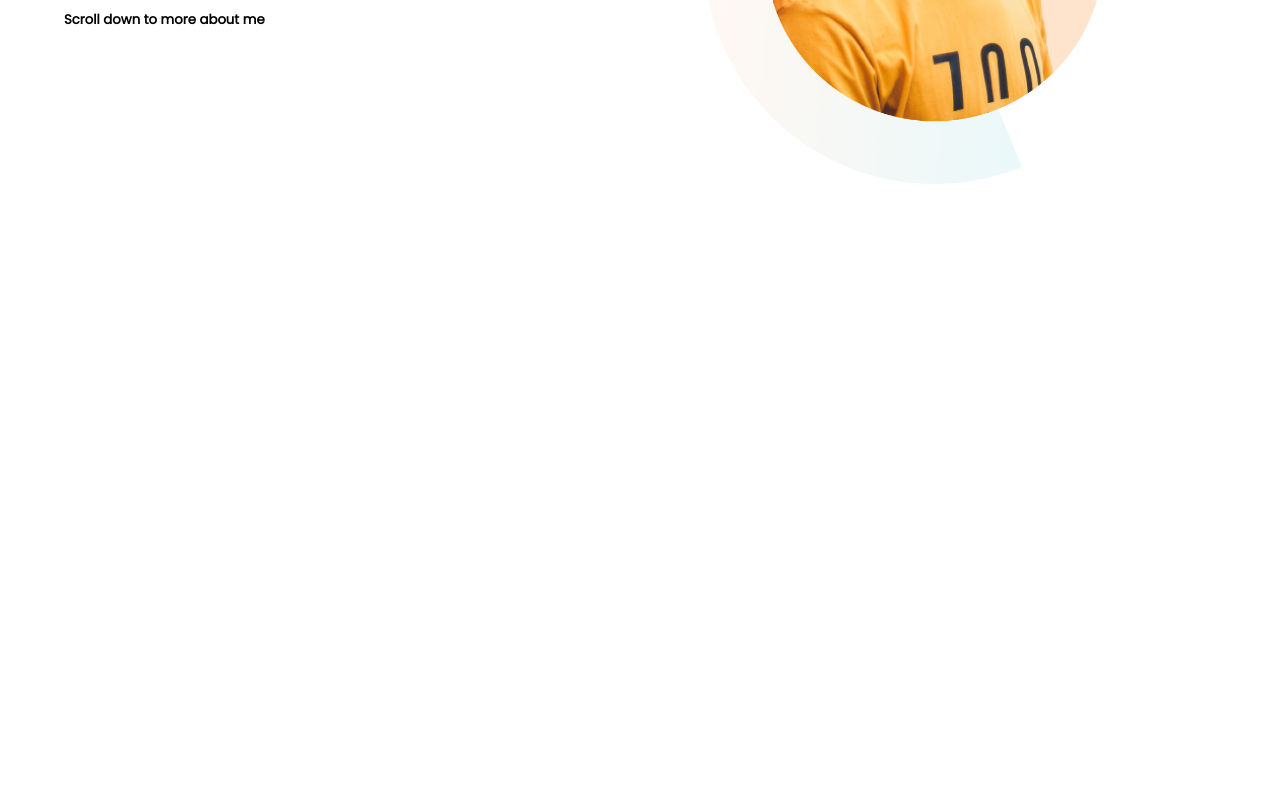
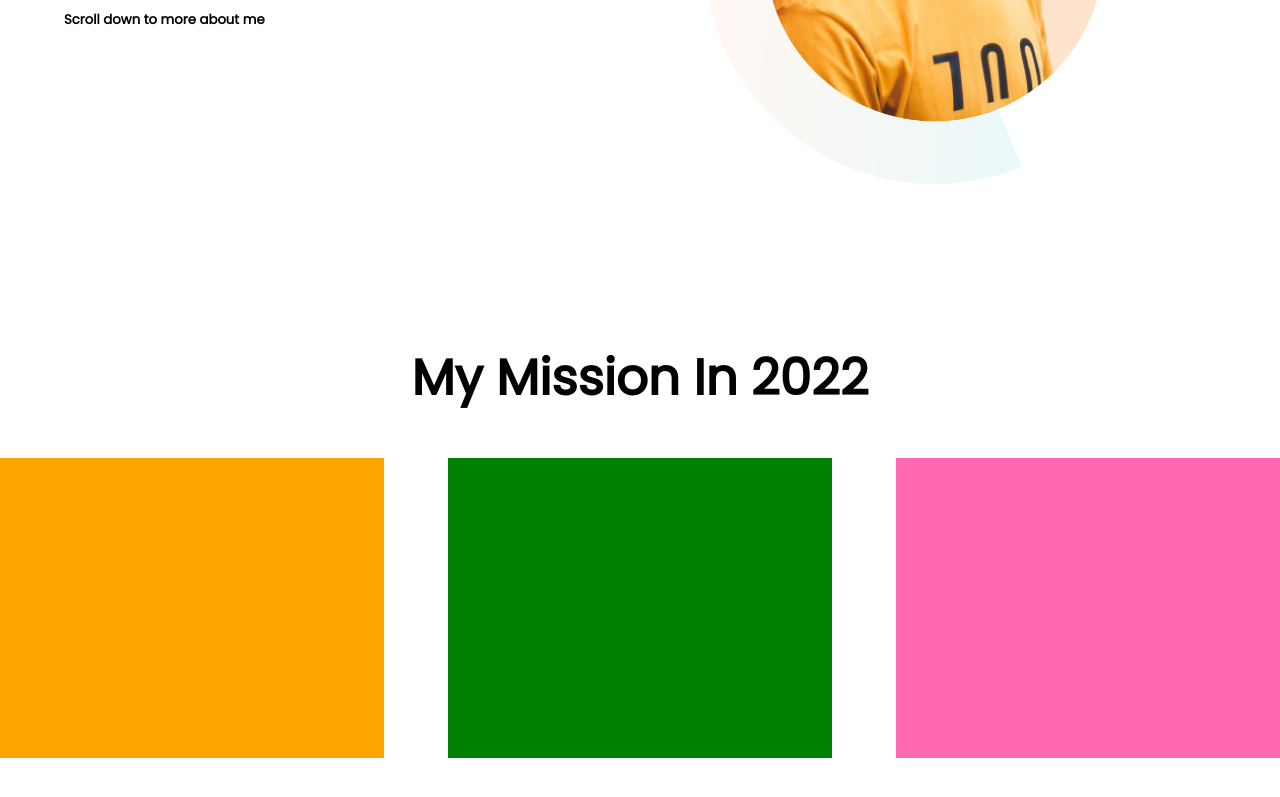
Before and after one commit to sakilanjum99/assingment-1, a plain HTML site: page index.html in a window 1280 px wide. Shown: the part 403-1200 px from the top of the page. Before the commit the page ends 800 px from the top, so only its background shows below. Drawn offline with Linux system fonts and the light colour scheme.

Commit message:
first commit

```diff
--- a/index.html
+++ b/index.html
@@ -1,5 +1,6 @@
 <!DOCTYPE html>
 <html lang="en">
+
 <head>
     <meta charset="UTF-8">
     <meta http-equiv="X-UA-Compatible" content="IE=edge">
@@ -10,18 +11,37 @@
     <link href="https://fonts.googleapis.com/css2?family=Poppins&display=swap" rel="stylesheet">
     <link rel="stylesheet" href="style.css">
 </head>
+
 <body>
     <section class="top-banner">
         <div class="half-width">
             <h1>Stay Focused on</h1>
             <h1>Mission 2022</h1>
-            <p>Shakil Anjum traying to be a professionals website he will make a website with html css he is traing be productive his goal to be proffesionals website stay connected with him</p>
+            <p>Shakil Anjum traying to be a professionals website he will make a website with html css he is traing be
+                productive his goal to be proffesionals website stay connected with him</p>
             <a class="link-button" target="_blank" href="https://github.com/programmingHero1">Explore Now</a>
             <h5>Scroll down to more about me</h5>
-           </div>
-            <div class="half-width">
-                <img src="person-0.png" alt="">
+        </div>
+        <div class="half-width">
+            <img src="person-0.png" alt="">
+        </div>
+    </section>
+    <section>
+        <h1 >My Mission In 2022</h1>
+        <div class="my-mission" >
+
+            <div class="mission">
+
             </div>
-       </section>
+            <div class="vission">
+
+            </div>
+            <div class="goals">
+
+            </div>
+        </div>
+    </section>
+
 </body>
+
 </html>
--- a/style.css
+++ b/style.css
@@ -1,15 +1,15 @@
 body{
     font-family: 'Poppins', sans-serif;
-    margin: 0%;
+    margin: 0;
 }
 h1{
     font-size: 50px;
+    text-align: center;
 }
 .orange-color{
     color: orange;
 }
 section{
-    display: flex;
     margin-bottom: 150px;
 }
 .half-width{
@@ -27,3 +27,28 @@ section{
     font-weight: 700;
     border-radius: 5px
 }
+.align-center {
+    text-align: center;
+}
+.top-banner{
+    display: flex;
+}
+.my-mission{
+      display: flex;
+      justify-content: space-between;
+}
+.mission{
+      width: 30%;
+      height: 300px;
+      background: orange;
+}
+.vission{
+    width: 30%;
+    height: 300px;
+    background: green;
+}
+.goals{
+    width: 30%;
+    height: 300px;
+    background: hotpink;
+}
```
Also changed, not shown: illustrator-1.png (added), illustrator-2.png (added), illustrator-3.png (added).
